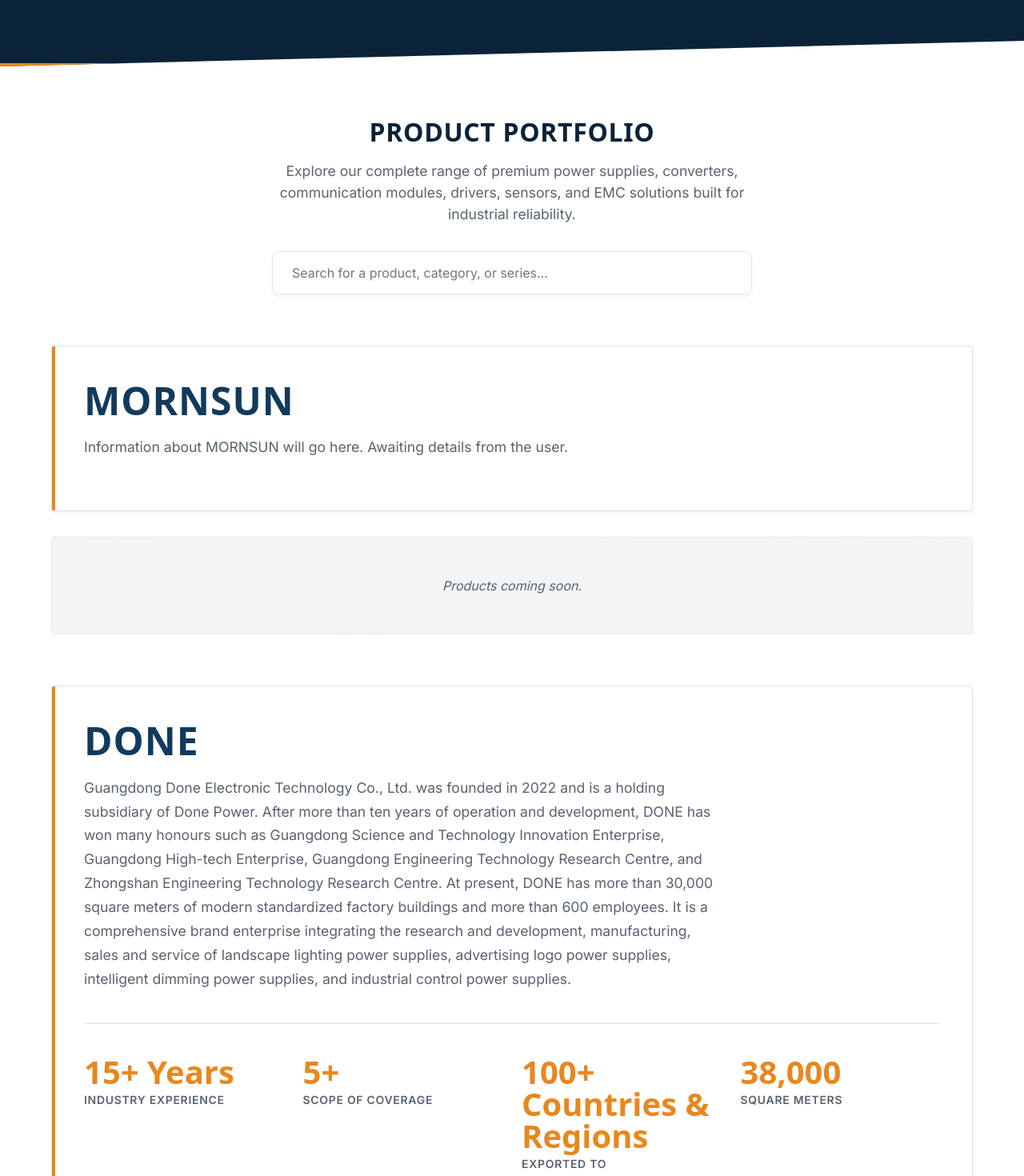
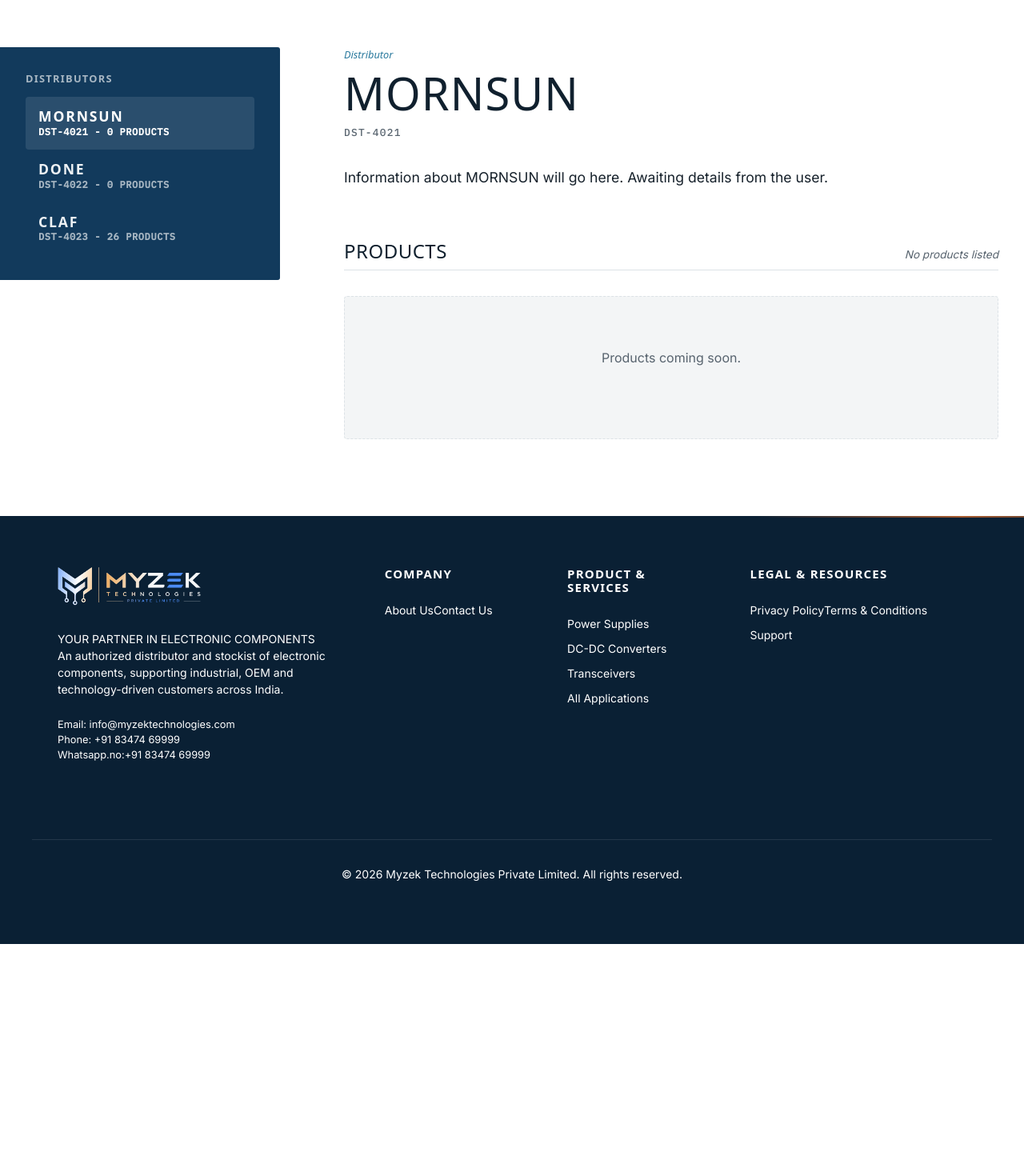
Before and after one commit to pandyapradan34-code/Myzek-Technologies-Pvt-Ltd, a React (Vite) app: page /products in a window 1280 px wide. Shown: the part 360-1830 px from the top of the page at 80% size. After the commit the page ends 1540 px from the top, so only its background shows below. Built offline with nearby package versions, Linux system fonts and the light colour scheme; a web font is replaced by a local one.

Commit message:
change in product page

```diff
--- a/src/pages/Products.jsx
+++ b/src/pages/Products.jsx
@@ -1,58 +1,96 @@
-import { useState } from 'react'
-import distributors from '../data/products.js'
+import { useState, useMemo } from 'react'
+import distributorsData from '../data/products.js'
 
-function ProductItem({ item }) {
-  if (typeof item === 'string') return (
-    <li className="product-item">
-      <span className="product-item-string">{item}</span>
-    </li>
-  )
+// Flatten products helper for a distributor
+function getFlattenedProducts(distributor) {
+  const flattened = [];
+  if (!distributor || !distributor.products) return flattened;
 
-  return (
-    <li className="product-item">
-      <a href={item.url} target="_blank" rel="noreferrer" className="product-item-link">
-        <span className="product-item-text">{item.name}</span>
-        <span className="product-item-arrow" aria-hidden="true">&rarr;</span>
-      </a>
-    </li>
-  )
+  distributor.products.forEach(productCategory => {
+    if (productCategory.groups) {
+      productCategory.groups.forEach(group => {
+        if (group.items) {
+          group.items.forEach(item => {
+             const name = typeof item === 'string' ? item : item.name;
+             flattened.push({ name, category: productCategory.name, distributor: distributor.name });
+          });
+        }
+      });
+    } else {
+      // some might not have groups, just pushing category as product if needed
+      flattened.push({ name: productCategory.name, category: productCategory.name, distributor: distributor.name });
+    }
+  });
+  return flattened;
 }
 
 export default function Products() {
-  const [searchQuery, setSearchQuery] = useState('')
+  const [activeTab, setActiveTab] = useState('distributor-0');
 
-  // Filter distributors and their products based on search query
-  const filteredDistributors = distributors.map(distributor => {
-    if (!searchQuery) return distributor;
+  // Pre-calculate flattened products
+  const distributors = useMemo(() => {
+    return distributorsData.map((dist, index) => {
+      const flattened = getFlattenedProducts(dist);
+      return {
+        ...dist,
+        id: `DST-402${index + 1}`, // Mock ID
+        flattenedProducts: flattened,
+        productCount: flattened.length
+      }
+    });
+  }, []);
 
-    const query = searchQuery.toLowerCase();
+  const allProducts = useMemo(() => {
+    return distributors.flatMap(d => d.flattenedProducts);
+  }, [distributors]);
 
-    // If the distributor name matches, return the whole distributor with all its products
-    if (distributor.name.toLowerCase().includes(query)) {
-      return distributor;
-    }
+  const renderContent = () => {
 
-    // Otherwise, filter its products
-    const filteredProducts = distributor.products.filter(product => {
-      if (product.name.toLowerCase().includes(query)) return true;
+    // Distributor View
+    const distIndex = parseInt(activeTab.split('-')[1]);
+    const distributor = distributors[distIndex];
 
-      for (const group of product.groups) {
-        if (group.name && group.name.toLowerCase().includes(query)) return true;
-        for (const item of group.items) {
-          const itemName = typeof item === 'string' ? item : item.name;
-          if (itemName.toLowerCase().includes(query)) return true;
-        }
-      }
-      return false;
-    });
+    if (!distributor) return null;
 
-    // Only return the distributor if it has matching products
-    if (filteredProducts.length > 0) {
-      return { ...distributor, products: filteredProducts };
-    }
+    return (
+      <div className="content-view">
+        <p className="eyebrow-text">Distributor</p>
+        <h1 className="distributor-title">{distributor.name}</h1>
+        <p className="distributor-id">{distributor.id}</p>
 
-    return null;
-  }).filter(Boolean);
+        <p className="distributor-desc">
+          {distributor.about || 'Regional distributor for the northern territories. Stocks the full dry goods range and ships weekly.'}
+        </p>
+
+        <div className="products-grid-header">
+          <h3>Products</h3>
+          <span className="products-count">
+             {distributor.productCount > 0 ? `Showing all ${distributor.productCount} products` : 'No products listed'}
+          </span>
+        </div>
+
+        {distributor.productCount > 0 ? (
+          <div className="products-grid">
+            {distributor.flattenedProducts.map((product, i) => (
+              <div className="product-card" key={i}>
+                <div className="product-image-placeholder">
+                  <div className="placeholder-stripes"></div>
+                  <span className="placeholder-text">PRODUCT SHOT</span>
+                </div>
+                <div className="product-info">
+                  <h4>{product.name}</h4>
+                </div>
+              </div>
+            ))}
+          </div>
+        ) : (
+          <div className="empty-state">
+            <p>Products coming soon.</p>
+          </div>
+        )}
+      </div>
+    );
+  };
 
   return (
     <div className="page page-products">
@@ -62,101 +100,31 @@ export default function Products() {
           <h1>Power & Electronic Components</h1>
         </div>
       </section>
+      <div className="products-layout section" style={{ paddingTop: '4rem' }}>
+        <aside className="products-sidebar">
+          <div className="sidebar-section">
+            <h4 className="sidebar-heading">DISTRIBUTORS</h4>
+            <ul className="sidebar-list">
+              {distributors.map((dist, index) => (
+                <li key={dist.name}>
+                  <button
+                    className={`sidebar-item ${activeTab === `distributor-${index}` ? 'active' : ''}`}
+                    onClick={() => setActiveTab(`distributor-${index}`)}
+                  >
+                    <span className="item-title">{dist.name}</span>
+                    <span className="item-subtitle">{dist.id} - {dist.productCount} products</span>
+                  </button>
+                </li>
+              ))}
+            </ul>
+          </div>
+        </aside>
 
-      <section className="products-section" data-aos="fade-up">
-        <div className="section-intro" data-aos="fade-up">
-          <h2>Product Portfolio</h2>
-          <p>Explore our complete range of premium power supplies, converters, communication modules, drivers, sensors, and EMC solutions built for industrial reliability.</p>
-        </div>
+        <main className="products-main">
+          {renderContent()}
+        </main>
 
-        <div className="products-search-wrapper">
-          <input
-            type="text"
-            className="products-search-input"
-            placeholder="Search for a product, category, or series..."
-            value={searchQuery}
-            onChange={(e) => setSearchQuery(e.target.value)}
-          />
-        </div>
-
-        {filteredDistributors.length === 0 ? (
-          <div className="products-no-results">
-            No products found matching "{searchQuery}"
-          </div>
-        ) : (
-          <div className="distributors-list">
-            {filteredDistributors.map((distributor, distIndex) => (
-              <div className="distributor-section" key={distributor.name}>
-                <div className="distributor-header" data-aos="fade-up">
-                  <h2 className="distributor-name">{distributor.name}</h2>
-                  <p className="distributor-about">{distributor.about}</p>
-
-                  {distributor.stats && (
-                    <div className="distributor-stats">
-                      {distributor.stats.map(stat => (
-                        <div className="distributor-stat-item" key={stat.label}>
-                          <div className="distributor-stat-value">{stat.value}</div>
-                          <div className="distributor-stat-label">{stat.label}</div>
-                        </div>
-                      ))}
-                    </div>
-                  )}
-
-                  {distributor.strengths && (
-                    <div className="distributor-strengths">
-                      {distributor.strengths.map(strength => (
-                        <div className="distributor-strength-card" key={strength.title}>
-                          <h4 className="distributor-strength-title">{strength.title}</h4>
-                          <p className="distributor-strength-desc">{strength.description}</p>
-                        </div>
-                      ))}
-                    </div>
-                  )}
-                </div>
-
-                {distributor.products.length > 0 ? (
-                  <div className="product-catalog">
-                    {distributor.products.map((product, index) => (
-                      <article className="product-card" data-aos="fade-up" key={product.name}>
-                        <div className="product-card-accent" data-aos="fade-up"></div>
-                        <div className="product-card-content" data-aos="fade-up">
-                          <div className="product-card-index" data-aos="fade-up">{String(index + 1).padStart(2, '0')}</div>
-
-                          <h3 className="product-card-title" data-aos="fade-up">{product.name}</h3>
-                          {product.range && <p className="product-card-range" data-aos="fade-up">{product.range}</p>}
-                          {!product.range && <div style={{ height: '2rem' }}></div>}
-
-                          <div className="product-groups">
-                            {product.groups.map((group, groupIndex) => (
-                              <div className="product-group" key={group.name || groupIndex}>
-                                {group.name && (
-                                  <h4 className="product-group-title">
-                                    {group.name}
-                                    {group.range && <span>{group.range}</span>}
-                                  </h4>
-                                )}
-                                <ul className="product-item-list">
-                                  {group.items.map((item) => (
-                                    <ProductItem item={item} key={typeof item === 'string' ? item : item.name} />
-                                  ))}
-                                </ul>
-                              </div>
-                            ))}
-                          </div>
-                        </div>
-                      </article>
-                    ))}
-                  </div>
-                ) : (
-                  <div className="distributor-products-empty">
-                    Products coming soon.
-                  </div>
-                )}
-              </div>
-            ))}
-          </div>
-        )}
-      </section>
+      </div>
     </div>
   )
 }
--- a/src/products.css
+++ b/src/products.css
@@ -1,361 +1,229 @@
-/* --- NEW PRODUCTS PAGE LAYOUT --- */
+/* --- NEW SIDEBAR PRODUCTS PAGE LAYOUT --- */
 
-.page-products .page-header {
-  text-align: center;
+.products-layout {
+  display: flex;
+  flex-direction: column;
+  gap: 3rem;
+  padding-bottom: 6rem;
 }
 
-.page-products .page-header .eyebrow {
-  font-family: var(--font-structural);
+@media (min-width: 900px) {
+  .products-layout {
+    flex-direction: row;
+    align-items: flex-start;
+  }
+}
+
+/* Sidebar Styles */
+.products-sidebar {
+  flex: 0 0 350px;
+  display: flex;
+  flex-direction: column;
+  gap: 2rem;
+  background-color: var(--color-primary);
+  padding: 2rem 2rem 2rem var(--space-4);
+  border-radius: 0 var(--radius) var(--radius) 0;
+  border: none;
+}
+
+.sidebar-heading {
+  font-family: var(--font-display); /* or var(--font-display) */
+  font-size: 0.8rem;
   font-weight: 600;
-  letter-spacing: 0.08em;
+  letter-spacing: 0.1em;
   text-transform: uppercase;
+  color: var(--color-text-on-dark-muted);
   margin-bottom: 1rem;
 }
 
-.page-products .page-header h1 {
-  font-size: clamp(2.5rem, 5vw, 4rem);
+.sidebar-list {
+  list-style: none;
+  padding: 0;
+  margin: 0;
+  display: flex;
+  flex-direction: column;
 }
 
-.products-section {
-  padding: 4rem 1.5rem 8rem;
-  max-width: var(--container-max);
-  margin: 0 auto;
+.sidebar-item {
+  width: 100%;
+  text-align: left;
+  background: transparent;
+  border: none;
+  padding: 1rem;
+  display: flex;
+  flex-direction: column;
+  gap: 0.25rem;
+  cursor: pointer;
+  transition: background-color 0.2s ease;
+  border-radius: 4px;
 }
 
-.products-section .section-intro {
-  text-align: center;
-  max-width: 600px;
-  margin: 0 auto 2rem;
+.sidebar-item:hover {
+  background-color: rgba(255, 255, 255, 0.05);
 }
 
-.products-section .section-intro h2 {
-  font-family: var(--font-structural);
-  font-size: 2rem;
-  color: var(--color-brand-dark);
-  margin-bottom: 1rem;
+.sidebar-item.active {
+  background-color: rgba(255, 255, 255, 0.1);
 }
 
-.products-section .section-intro p {
-  color: var(--color-brand-muted);
+.item-title {
+  font-family: var(--font-display);
+  font-weight: 600;
   font-size: 1.1rem;
+  color: var(--color-text-on-dark);
 }
 
-/* --- SEARCH BAR --- */
-.products-search-wrapper {
-  max-width: 600px;
-  margin: 0 auto 4rem;
+.item-subtitle {
+  font-size: 0.75rem;
+  color: var(--color-text-on-dark-muted);
+  text-transform: uppercase;
+  letter-spacing: 0.05em;
 }
 
-.products-search-input {
-  width: 100%;
-  padding: 1rem 1.5rem;
-  border: 1px solid #E5E7EB;
-  border-radius: 8px;
-  font-family: var(--font-body);
-  font-size: 1rem;
-  color: var(--color-brand-dark);
-  box-shadow: 0 4px 6px -1px rgba(0, 0, 0, 0.05);
-  transition: border-color 0.2s ease, box-shadow 0.2s ease;
-  outline: none;
+.sidebar-item.active .item-title,
+.sidebar-item.active .item-subtitle {
+  color: #fff;
 }
 
-.products-search-input:focus {
-  border-color: var(--color-brand-blue);
-  box-shadow: 0 4px 6px -1px rgba(30, 111, 217, 0.15);
+/* Main Content Styles */
+.products-main {
+  flex: 1;
+  padding-right: var(--space-4);
+  padding-left: var(--space-4);
+  max-width: 1200px;
 }
 
-.products-no-results {
-  text-align: center;
-  padding: 4rem;
-  color: var(--color-brand-muted);
-  font-family: var(--font-body);
-  font-size: 1.125rem;
-  background-color: #F9FAFB;
-  border-radius: 8px;
+.content-view {
+  width: 100%;
 }
 
-/* --- PRODUCT GRID & CARDS --- */
-
-.product-catalog {
-  display: grid;
-  grid-template-columns: 1fr;
-  gap: 2rem;
+.eyebrow-text {
+  font-family: var(--font-display);
+  font-size: 0.8rem;
+  font-style: italic;
+  color: #2b7a9e; /* Light blue */
+  margin-bottom: 0.5rem;
 }
 
-@media (min-width: 768px) {
-  .product-catalog {
-    grid-template-columns: repeat(2, 1fr);
-  }
+.distributor-title {
+  font-family: var(--font-display);
+  font-size: 3.5rem;
+  font-weight: 500;
+  color: var(--color-ink);
+  margin-bottom: 0.5rem;
+  line-height: 1.1;
 }
 
-@media (min-width: 1024px) {
-  .product-catalog {
-    grid-template-columns: repeat(3, 1fr);
-  }
+.distributor-id {
+  font-family: var(--font-mono);
+  font-size: 0.8rem;
+  letter-spacing: 0.1em;
+  color: var(--color-text-muted);
+  margin-bottom: 2rem;
+  text-transform: uppercase;
+}
+
+.distributor-desc {
+  font-size: 1.1rem;
+  line-height: 1.6;
+  color: var(--color-text);
+  margin-bottom: 4rem;
+  max-width: 1000px; /* give it a generous max-width so text isn't unreadably long, but much wider than 600px */
+}
+
+.products-grid-header {
+  display: flex;
+  justify-content: space-between;
+  align-items: baseline;
+  margin-bottom: 1.5rem;
+  border-bottom: 1px solid var(--color-border);
+  padding-bottom: 0.5rem;
+}
+
+.products-grid-header h3 {
+  font-family: var(--font-display);
+  font-size: 1.5rem;
+  font-weight: 500;
+  margin: 0;
+}
+
+.products-count {
+  font-size: 0.85rem;
+  color: var(--color-text-muted);
+  font-style: italic;
+}
+
+/* Product Grid */
+.products-grid {
+  display: grid;
+  grid-template-columns: repeat(auto-fill, minmax(220px, 1fr));
+  gap: 2rem 1.5rem;
 }
 
 .product-card {
-  background-color: #FFFFFF;
-  border: 1px solid #E5E7EB;
-  border-radius: 8px;
-  overflow: hidden;
-  position: relative;
   display: flex;
   flex-direction: column;
-  box-shadow: 0 4px 6px -1px rgba(0, 0, 0, 0.05);
-  transition: transform 0.3s ease, box-shadow 0.3s ease;
+  gap: 1rem;
 }
 
-.product-card:hover {
-  transform: translateY(-5px);
-  box-shadow: 0 10px 15px -3px rgba(0, 0, 0, 0.1);
+/* Diagonal Stripe Pattern */
+.placeholder-stripes {
+  position: absolute;
+  inset: 0;
+  background: repeating-linear-gradient(
+    45deg,
+    transparent,
+    transparent 10px,
+    rgba(0, 0, 0, 0.04) 10px,
+    rgba(0, 0, 0, 0.04) 11px
+  );
 }
 
-.product-card-accent {
-  height: 4px;
-  width: 100%;
-  background: linear-gradient(90deg, var(--color-brand-blue) 0%, var(--color-brand-orange) 100%);
-}
-
-.product-card-content {
-  padding: 2rem;
-  flex-grow: 1;
+.product-image-placeholder {
   position: relative;
-  z-index: 2;
-}
-
-.product-card-index {
-  display: none; /* Removed watermark for simplicity */
-}
-
-.product-card-title {
-  font-family: var(--font-structural);
-  font-weight: 600;
-  font-size: 1.5rem;
-  letter-spacing: 0.05em;
-  text-transform: uppercase;
-  color: var(--color-brand-dark);
-  margin-bottom: 0.5rem;
-  line-height: 1.2;
-}
-
-.product-card-range {
-  font-family: var(--font-body);
-  font-size: 0.875rem;
-  color: var(--color-brand-orange);
-  margin-bottom: 2rem;
-  font-weight: 500;
-}
-
-.product-group {
-  margin-bottom: 1.5rem;
-}
-
-.product-group:last-child {
-  margin-bottom: 0;
-}
-
-.product-group-title {
-  font-family: var(--font-structural);
-  font-size: 0.875rem;
-  letter-spacing: 0.08em;
-  text-transform: uppercase;
-  color: var(--color-brand-blue);
-  margin-bottom: 0.75rem;
+  aspect-ratio: 1;
+  background-color: #f0f0f0;
+  border: 1px solid #e0e0e0;
   display: flex;
-  justify-content: space-between;
-  align-items: center;
-  border-bottom: 1px solid #E5E7EB;
-  padding-bottom: 0.5rem;
-}
-
-.product-group-title span {
-  color: var(--color-brand-muted);
-  font-size: 0.75rem;
-}
-
-.product-item-list {
-  list-style: none !important;
-  padding: 0 !important;
-  margin: 0 !important;
-}
-
-.product-item {
-  margin-bottom: 0.5rem;
-  padding-left: 0 !important;
-  list-style-type: none !important;
-}
-
-.product-item::before {
-  display: none !important;
-}
-
-.product-item:last-child {
-  margin-bottom: 0;
-}
-
-.product-card a.product-item-link,
-.product-item-link {
-  font-family: var(--font-body);
-  font-size: 0.9rem;
-  color: var(--color-brand-muted) !important;
-  text-decoration: none;
-  display: flex;
-  align-items: center;
-  transition: color 0.2s ease;
-}
-
-.product-item-text {
-  flex: 1;
-}
-
-.product-item-string {
-  font-family: var(--font-body);
-  font-size: 0.9rem;
-  color: var(--color-brand-muted);
-  display: block;
-}
-
-.product-item-arrow {
-  margin-left: 0.5rem;
-  opacity: 0;
-  transform: translateX(-5px);
-  transition: opacity 0.2s ease, transform 0.2s ease;
-  color: var(--color-brand-orange);
-}
-
-.product-card a.product-item-link:hover,
-.product-item-link:hover {
-  color: var(--color-brand-dark) !important;
-}
-
-.product-card a.product-item-link:hover .product-item-arrow,
-.product-item-link:hover .product-item-arrow {
-  opacity: 1;
-  transform: translateX(0);
-}
-
-/* --- DISTRIBUTOR SECTION --- */
-.distributors-list {
-  display: flex;
-  flex-direction: column;
-  gap: 4rem;
-}
-
-.distributor-section {
-  display: flex;
-  flex-direction: column;
-  gap: 2rem;
-}
-
-.distributor-header {
-  background: var(--color-bg);
-  border: 1px solid var(--color-border);
-  border-radius: var(--radius);
-  padding: 2.5rem;
-  box-shadow: 0 4px 6px -1px rgba(0, 0, 0, 0.05);
-  position: relative;
+  align-items: flex-end;
+  justify-content: flex-start;
+  padding: 1rem;
   overflow: hidden;
 }
 
-.distributor-header::before {
-  content: '';
-  position: absolute;
-  top: 0;
-  left: 0;
-  width: 4px;
-  height: 100%;
-  background: var(--color-accent);
-}
-
-.distributor-name {
-  font-family: var(--font-display);
-  font-size: clamp(2rem, 4vw, 3rem);
-  color: var(--color-primary);
-  margin-bottom: 1rem;
+.placeholder-text {
+  position: relative;
+  z-index: 1;
+  font-family: var(--font-mono);
+  font-size: 0.7rem;
+  letter-spacing: 0.15em;
+  color: #999;
   text-transform: uppercase;
 }
 
-.distributor-about {
-  font-size: 1.1rem;
-  color: var(--color-text-muted);
-  line-height: 1.7;
-  max-width: 800px;
+.product-info h4 {
+  font-family: var(--font-body);
+  font-weight: 600;
+  font-size: 1.05rem;
+  color: var(--color-ink);
+  margin: 0;
+  line-height: 1.3;
 }
 
-.distributor-stats {
-  display: grid;
-  grid-template-columns: repeat(auto-fit, minmax(180px, 1fr));
-  gap: 1.5rem;
-  margin-top: 2.5rem;
-  padding-top: 2.5rem;
-  border-top: 1px solid var(--color-border);
+.product-brand {
+  font-size: 0.85rem;
+  color: var(--color-text-muted);
+  margin-top: 0.25rem;
+  text-transform: uppercase;
 }
 
-.distributor-stat-item {
-  display: flex;
-  flex-direction: column;
-  gap: 0.25rem;
-}
-
-.distributor-stat-value {
-  font-size: 2.5rem;
-  font-family: var(--font-display);
-  font-weight: 700;
-  color: var(--color-accent);
-  line-height: 1;
-}
-
-.distributor-stat-label {
-  font-size: 0.875rem;
-  text-transform: uppercase;
-  letter-spacing: 0.05em;
+/* Empty States */
+.empty-state {
+  padding: 4rem;
+  text-align: center;
+  background-color: var(--color-bg-alt);
+  border: 1px dashed var(--color-border);
+  border-radius: 4px;
   color: var(--color-text-muted);
-  font-weight: 600;
-}
-
-.distributor-strengths {
-  display: grid;
-  grid-template-columns: repeat(auto-fit, minmax(280px, 1fr));
-  gap: 1.5rem;
   margin-top: 2rem;
 }
-
-.distributor-strength-card {
-  background: var(--color-bg-alt);
-  padding: 1.5rem;
-  border-radius: var(--radius);
-  border: 1px solid var(--color-border);
-  transition: transform 0.2s ease, box-shadow 0.2s ease;
-}
-
-.distributor-strength-card:hover {
-  transform: translateY(-3px);
-  box-shadow: 0 6px 12px -2px rgba(0,0,0,0.08);
-}
-
-.distributor-strength-title {
-  font-family: var(--font-display);
-  font-size: 1.125rem;
-  color: var(--color-primary);
-  margin-bottom: 0.5rem;
-  text-transform: uppercase;
-  letter-spacing: 0.02em;
-}
-
-.distributor-strength-desc {
-  font-size: 0.95rem;
-  color: var(--color-text-muted);
-  margin: 0;
-  line-height: 1.6;
-}
-
-.distributor-products-empty {
-  text-align: center;
-  padding: 3rem;
-  background: var(--color-bg-alt);
-  border-radius: var(--radius);
-  border: 1px dashed var(--color-border);
-  color: var(--color-text-muted);
-  font-style: italic;
-}
```
